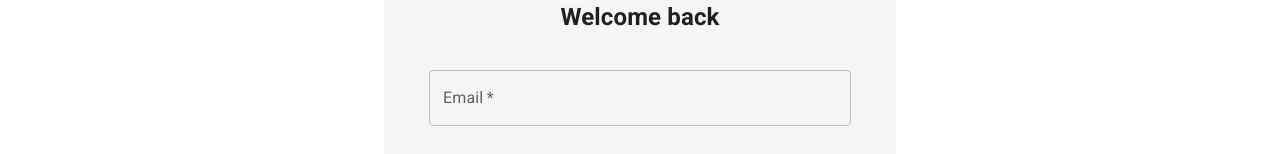
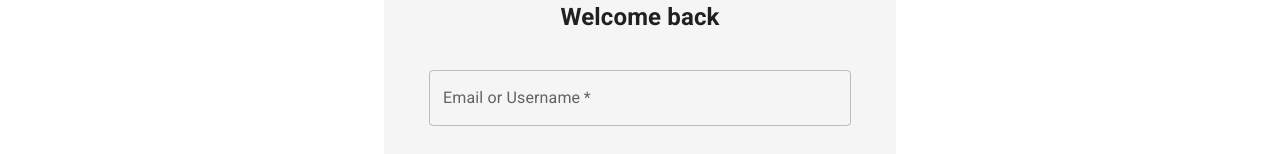
Before and after one commit to robert1021/Workout-App, a React (Create React App) app in the folder frontend/: page /login in a window 1280 px wide. Shown: the part 126-280 px from the top of the page. Built offline with nearby package versions, Linux system fonts and the light colour scheme.

Commit message:
Adjusted log in form to take email or username

```diff
--- a/frontend/src/components/Forms/LogInForm.js
+++ b/frontend/src/components/Forms/LogInForm.js
@@ -6,20 +6,20 @@ import { useState } from "react";
 
 export default function LogInForm() {
   // manage state for input fields
-  const [email, setEmail] = useState("");
+  const [emailUser, setEmailUser] = useState("");
   const [password, setPassword] = useState("");
   // mamange state for input error
-  const [emailError, setEmailError] = useState(false);
+  const [emailUserError, setEmailUserError] = useState(false);
   const [passwordError, setPasswordError] = useState(false);
 
   const handleSubmit = (e) => {
     e.preventDefault();
     // set both inputs false so red outline goes away
-    setEmailError(false);
+    setEmailUserError(false);
     setPasswordError(false);
 
-    if (email === "") {
-      setEmailError(true);
+    if (emailUser === "") {
+      setEmailUserError(true);
     }
 
     if (password === "") {
@@ -27,8 +27,8 @@ export default function LogInForm() {
     }
 
     // do something if email and password
-    if (email && password) {
-      console.log(email, password);
+    if (emailUser && password) {
+      console.log(emailUser, password);
     }
   };
 
@@ -40,14 +40,14 @@ export default function LogInForm() {
         </Stack>
         <div className="form-group">
           <TextField
-            onChange={(e) => setEmail(e.target.value)}
+            onChange={(e) => setEmailUser(e.target.value)}
             fullWidth
-            id="email"
-            type="email"
-            label="Email"
+            id="email-user"
+            type="text"
+            label="Email or Username"
             variant="outlined"
             required
-            error={emailError}
+            error={emailUserError}
           />
         </div>
         <div className="form-group">
--- a/frontend/src/components/Forms/SignUpForm.js
+++ b/frontend/src/components/Forms/SignUpForm.js
@@ -18,7 +18,7 @@ export default function SignUpForm() {
 
   const handleSubmit = (e) => {
     e.preventDefault();
-    // set both inputs false so red outline goes away
+    // set all inputs false so red outline goes away
     setUserError(false)
     setEmailError(false)
     setPasswordError(false)
@@ -35,7 +35,7 @@ export default function SignUpForm() {
       setPasswordError(true)
     }
 
-    // do something if email and password
+    // do something if all fields filled
     if (user && email && password) {
       console.log(user, email, password);
 
```
